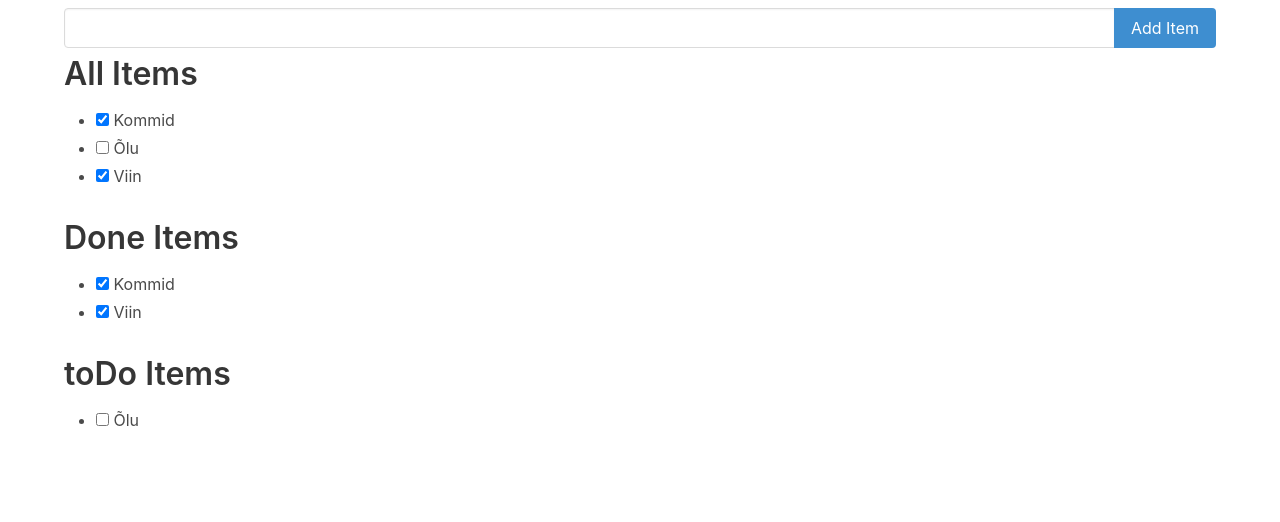
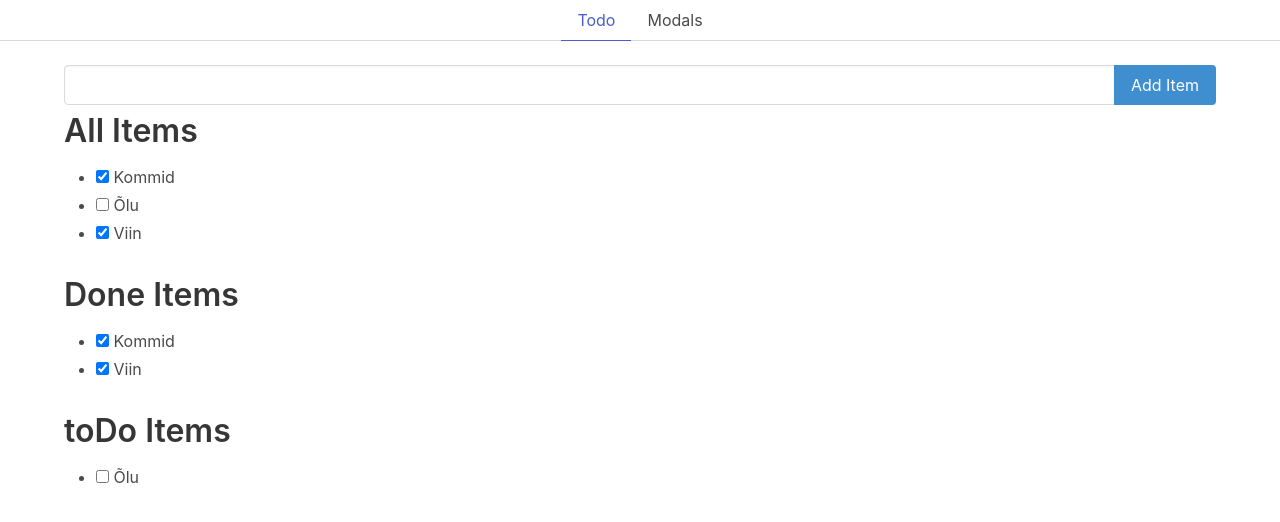
Before and after one commit to StefanLamminpija/ta22vlearnjs, a Vue app: page / in a window 1280 px wide. Shown: the top 522 px of the page. Built offline with nearby package versions, Linux system fonts and the light colour scheme.

Commit message:
Add router and tabs

```diff
--- a/package.json
+++ b/package.json
@@ -26,6 +26,7 @@
   },
   "dependencies": {
     "bulma": "^0.9.4",
-    "vue": "^3.3.9"
+    "vue": "^3.3.9",
+    "vue-router": "^4.2.5"
   }
 }
--- a/src/App.vue
+++ b/src/App.vue
@@ -1,47 +1,10 @@
 <script setup>
-import { ref, reactive, computed } from 'vue';
-import ItemList from './components/ItemList.vue';
-
-let message = ref('Hello Vue');
-let newItem = ref('');
-let count = ref(0);
-let i = 0;
-let items = reactive([
-    {id:i++,name:'Kommid', isDone: true},
-    {id:i++,name:'Õlu', isDone: false},
-    {id:i++,name:'Viin', isDone: true},
-]);
-function addItem() {
-    if (newItem.value.trim() !== '') {
-        items.push({id:i++,name: newItem.value.trim(), isDone: false});
-    }
-    newItem.value = '';
-}
-
-const doneItems = computed(() => items.filter(item => item.isDone));
-const toDoItems = computed(() => items.filter(item => !item.isDone));
-
+import Tabs from './components/Tabs.vue';
 </script>
 
 <template>
-    <div class="container">
 
-        <div class="field has-addons my-2">
-            <div class="control is-expanded">
-                <input class="input" type="text" v-model="newItem" @keydown.enter="addItem">
-            </div>
-            <div class="control">
-                <a class="button is-info" @click="addItem">
-                    Add Item
-                </a>
-            </div>
-        </div>
+    <Tabs></Tabs>
+    <RouterView></RouterView>
 
-        <div class="content">
-            <ItemList title="All Items" :items="items"></ItemList>
-            <ItemList title="Done Items" :items="doneItems"></ItemList>
-            <ItemList title="toDo Items" :items="toDoItems"></ItemList>
-
-        </div> <!-- content -->
-    </div> <!-- container -->
 </template>
--- /dev/null
+++ b/src/components/Tabs.vue
@@ -0,0 +1,16 @@
+<template>
+    <div class="tabs is-centered">
+        <ul>
+            <li v-for="page in router.getRoutes()" :class="{'is-active': route.path == page.path}">
+                <RouterLink :to="page.path"> {{ page.name }} </RouterLink>
+            </li>
+        </ul>
+    </div>
+</template>
+
+<script setup>
+import { useRoute, useRouter } from 'vue-router';
+const route = useRoute();
+const router = useRouter();
+console.log(router.getRoutes);
+</script>
--- /dev/null
+++ b/src/pages/Modals.vue
@@ -0,0 +1,3 @@
+<template>
+    <h1> Modals </h1>
+</template>
--- /dev/null
+++ b/src/pages/ToDo.vue
@@ -0,0 +1,47 @@
+<script setup>
+import { ref, reactive, computed } from 'vue';
+import ItemList from '../components/ItemList.vue';
+
+let message = ref('Hello Vue');
+let newItem = ref('');
+let count = ref(0);
+let i = 0;
+let items = reactive([
+    {id:i++,name:'Kommid', isDone: true},
+    {id:i++,name:'Õlu', isDone: false},
+    {id:i++,name:'Viin', isDone: true},
+]);
+function addItem() {
+    if (newItem.value.trim() !== '') {
+        items.push({id:i++,name: newItem.value.trim(), isDone: false});
+    }
+    newItem.value = '';
+}
+
+const doneItems = computed(() => items.filter(item => item.isDone));
+const toDoItems = computed(() => items.filter(item => !item.isDone));
+
+</script>
+
+<template>
+    <div class="container">
+
+        <div class="field has-addons my-2">
+            <div class="control is-expanded">
+                <input class="input" type="text" v-model="newItem" @keydown.enter="addItem">
+            </div>
+            <div class="control">
+                <a class="button is-info" @click="addItem">
+                    Add Item
+                </a>
+            </div>
+        </div>
+
+        <div class="content">
+            <ItemList title="All Items" :items="items"></ItemList>
+            <ItemList title="Done Items" :items="doneItems"></ItemList>
+            <ItemList title="toDo Items" :items="toDoItems"></ItemList>
+
+        </div> <!-- content -->
+    </div> <!-- container -->
+</template>
--- a/webpack.config.js
+++ b/webpack.config.js
@@ -15,7 +15,8 @@ module.exports = {
         directory: path.resolve(__dirname, 'public')
     },
     compress: true,
-    port: 3000
+    port: 3000,
+    historyApiFallback: true
   },
 
     module: {
```
Also changed, not shown: src/main.js (+18 -0 lines), 1 other file (tests, documents, lock files or other folders).
